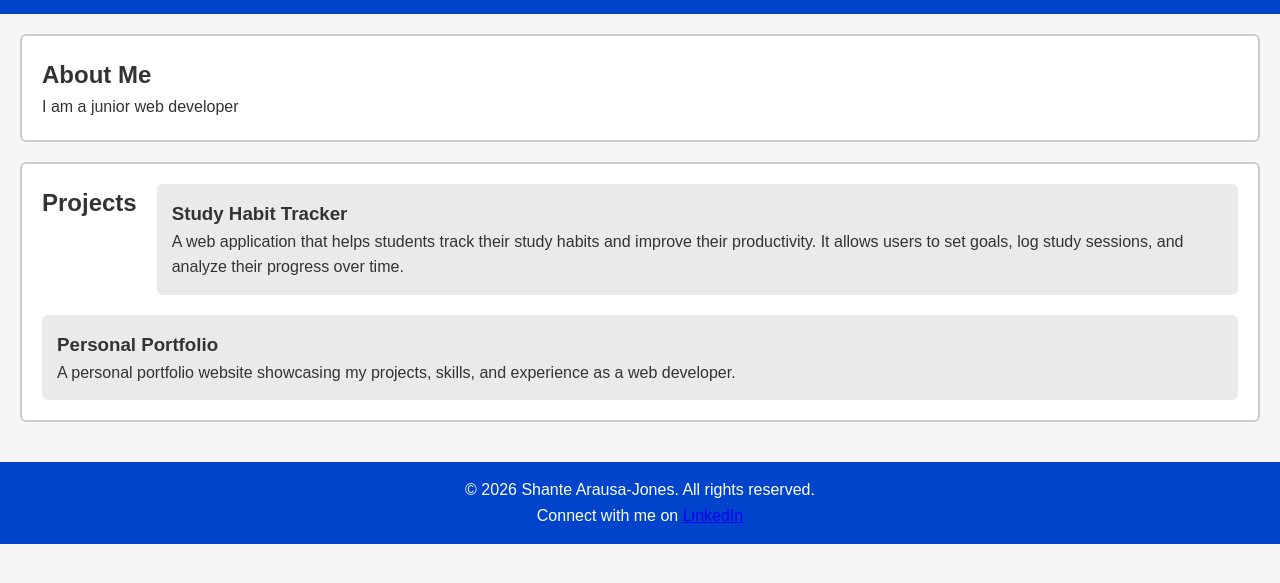
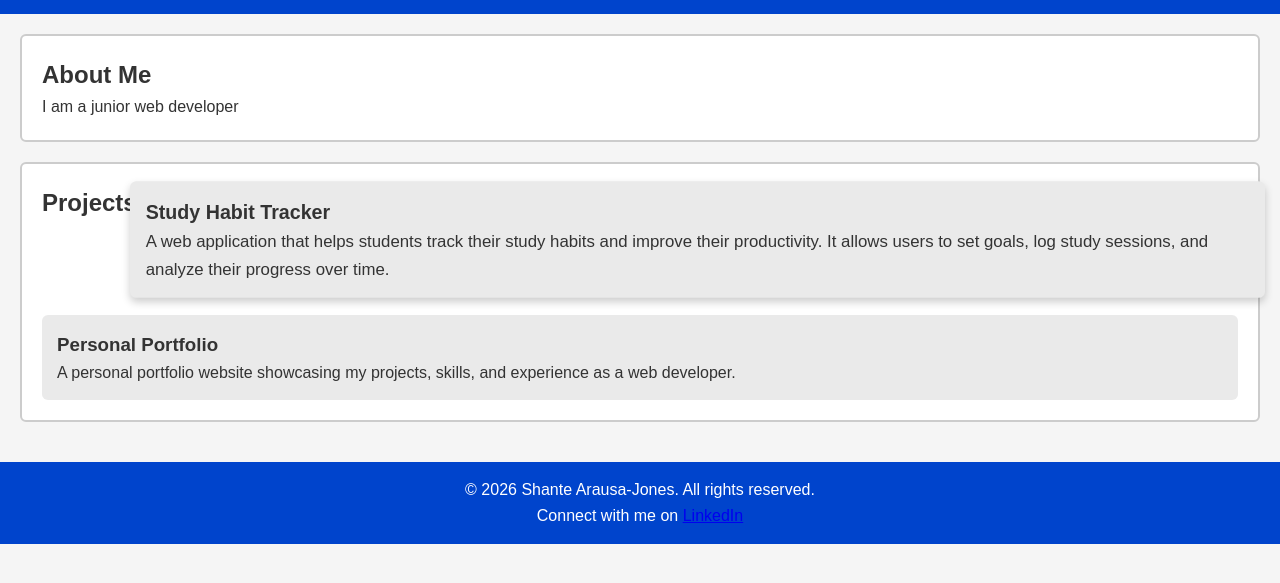
Before and after one commit to ShanteArausa/week-1-semantic-html, a plain HTML site: page index.html in a window 1280 px wide. In both pictures the pointer is over the element 697 px from the left and 352 px from the top of the page. Shown: the part 113-696 px from the top of the page. Drawn offline with Linux system fonts and the light colour scheme.

Commit message:
Styled About and Projects sections; added hover effect to roject cards

```diff
--- a/styles.css
+++ b/styles.css
@@ -28,9 +28,9 @@ header h1 {
 }
 
 nav ul {
-  display: flex;               /* Flex container */
-  justify-content: space-around;  /* Main axis spacing */
-  align-items: center;         /* Cross axis alignment */
+  display: flex; /* Flex container */
+  justify-content: space-around; /* Main axis spacing */
+  align-items: center; /* Cross axis alignment */
   list-style: none;
 }
 
@@ -38,7 +38,9 @@ nav ul li a {
   color: #fff;
   text-decoration: none;
   padding: 8px 12px;
-  transition: background 0.3s, color 0.3s;
+  transition:
+    background 0.3s,
+    color 0.3s;
 }
 
 nav ul li a:hover {
@@ -65,12 +67,12 @@ section {
 /* Projects section: flex layout for desktop */
 .projects-container {
   display: flex;
-  flex-wrap: wrap;      /* Wrap projects to next row if needed */
-  gap: 20px;            /* Space between project articles */
+  flex-wrap: wrap; /* Wrap projects to next row if needed */
+  gap: 20px; /* Space between project articles */
 }
 
 .projects-container article {
-  flex: 1 1 45%;        /* Grow, shrink, base width ~45% */
+  flex: 1 1 45%; /* Grow, shrink, base width ~45% */
   background-color: #eaeaea;
   padding: 15px;
   border-radius: 6px;
@@ -99,3 +101,10 @@ footer {
     flex-direction: column;
   }
 }
+.projects-container article:hover {
+  transform: scale(1.05);
+  box-shadow: 0 4px 8px rgba(0, 0, 0, 0.2);
+  transition:
+    transform 0.3s,
+    box-shadow 0.3s;
+} /* Full width on small screens */
```
